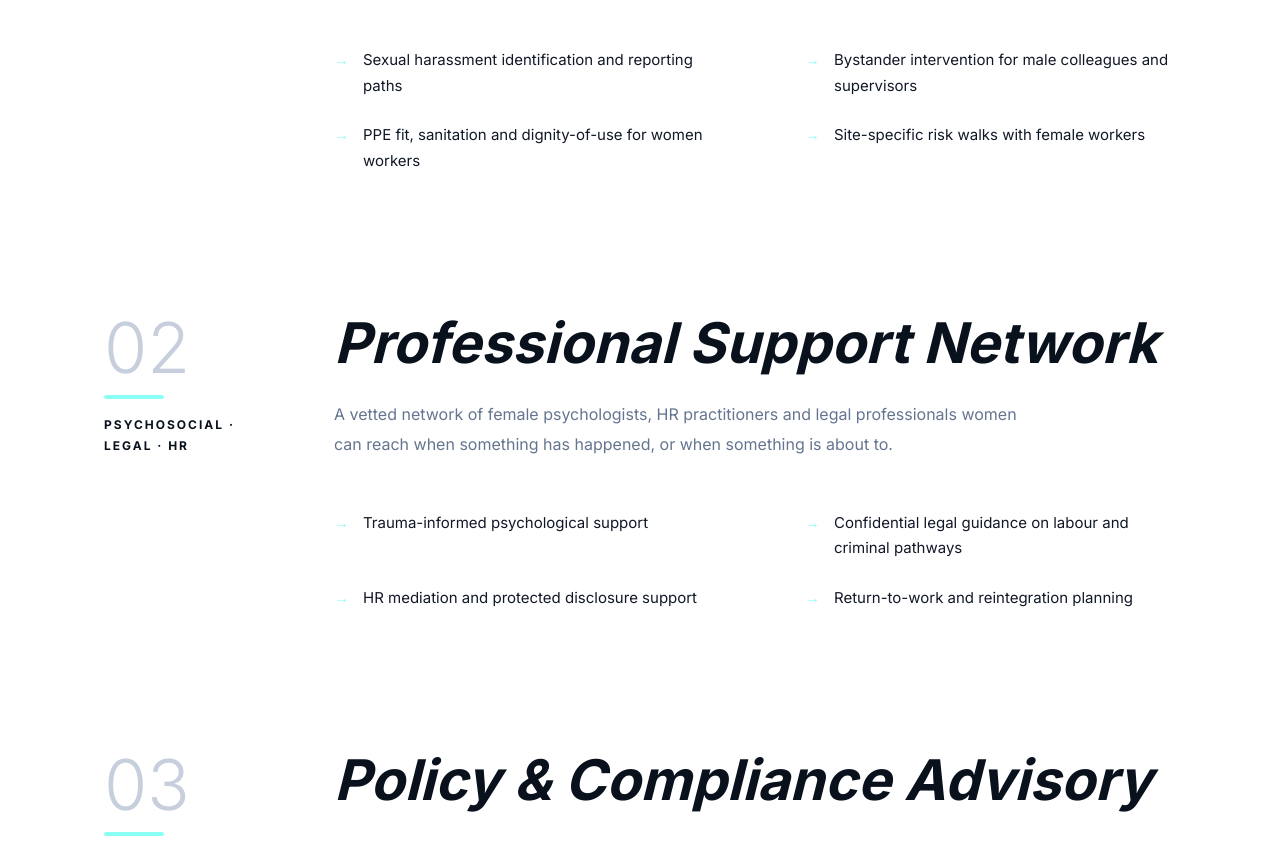
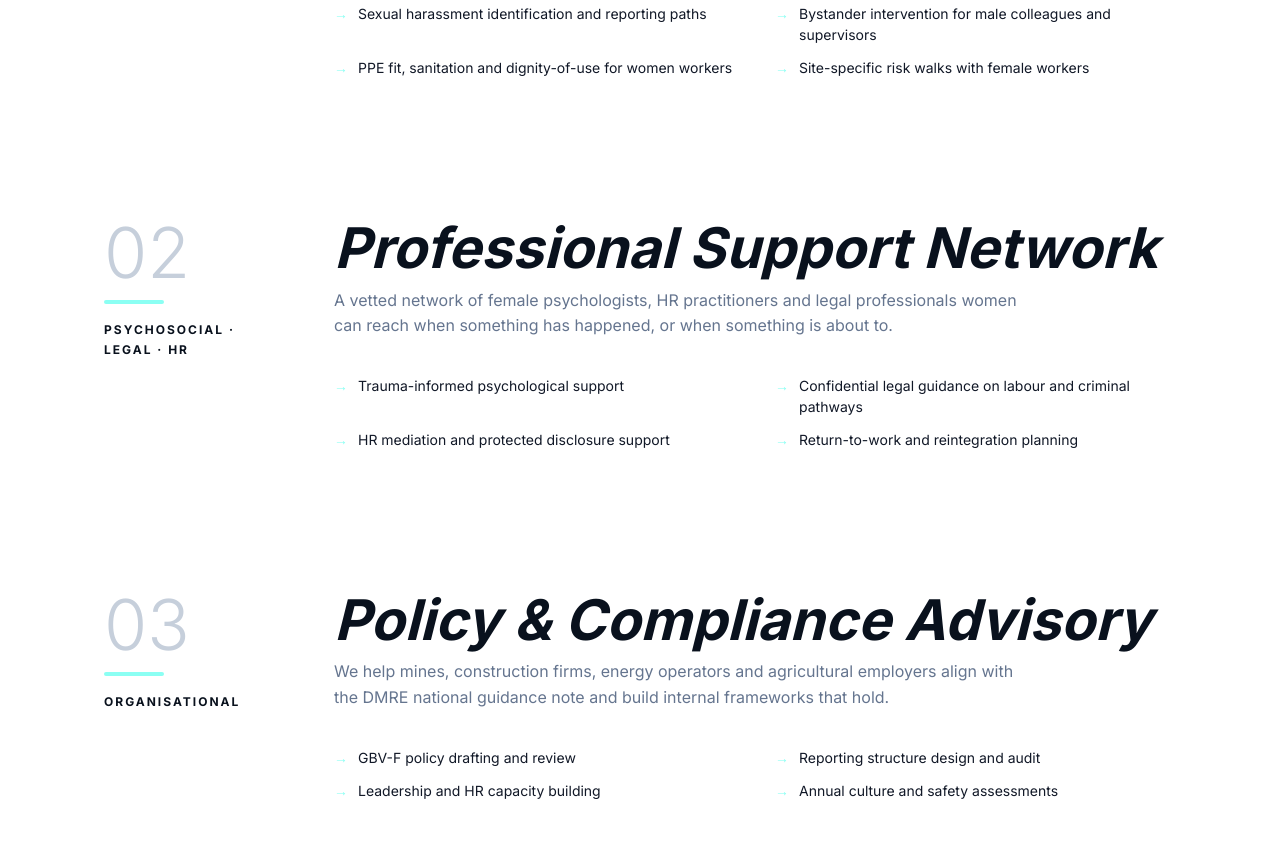
Before and after one commit to Sanisa-IT/SheWorks, a website: page Pages/programs.html in a window 1280 px wide. Shown: the part 763-1606 px from the top of the page. Drawn offline with Linux system fonts and the light colour scheme.

Commit message:
Line spacing

```diff
--- a/Assets/css/styles.css
+++ b/Assets/css/styles.css
@@ -1011,7 +1011,7 @@ section{
 }
 
 .programs-page .program-content h2 {
-    margin: 0 0 24px;
+    margin: 0 0 8px;
     font-size: 56px;
     line-height: 1.1;
     color: #09111d;
@@ -1021,23 +1021,24 @@ section{
     max-width: 700px;
     color: #65758f;
     font-size: 16px;
-    line-height: 1.9;
-    margin-bottom: 50px;
+    line-height: 1.6;
+    margin-top: 0;
+    margin-bottom: 36px;
 }
 
 .programs-page .program-features {
     display: grid;
     grid-template-columns: repeat(2, 1fr);
-    gap: 24px 100px;
+    gap: 12px 40px;
 }
 
 .programs-page .feature {
     display: flex;
     align-items: flex-start;
-    gap: 14px;
+    gap: 10px;
     color: #111827;
-    font-size: 15px;
-    line-height: 1.7;
+    font-size: 14px;
+    line-height: 1.5;
 }
 
 .programs-page .feature span {
--- a/Assets/js/app.js
+++ b/Assets/js/app.js
@@ -13,7 +13,7 @@ window.addEventListener("scroll", () => {
 // Scroll Animation
 
 const fadeElements = document.querySelectorAll(
-    ".services-preview, .card, .project-card, .about-grid, .price-card, .blog-card, .testimonial-image, .testimonial-text"
+    ".services-preview, .programs-hero, .program-item, .card, .project-card, .about-grid, .price-card, .blog-card, .testimonial-image, .testimonial-text"
 );
 
 const observer = new IntersectionObserver(
--- a/Pages/programs.html
+++ b/Pages/programs.html
@@ -35,7 +35,7 @@
     <main class="programs-page">
 
     <!-- HERO -->
-    <section class="programs-hero">
+    <section class="programs-hero fade-up">
         <div class="container">
 
             <span class="hero-label">
@@ -69,7 +69,6 @@
                 <div class="program-content">
 
                     <h2>Hard Hats and Safety Shoes</h2>
-
                     <p>
                         On-site safety briefings delivered in the language and rhythm
                         of the worksite. We turn the daily toolbox talk into a space
```
